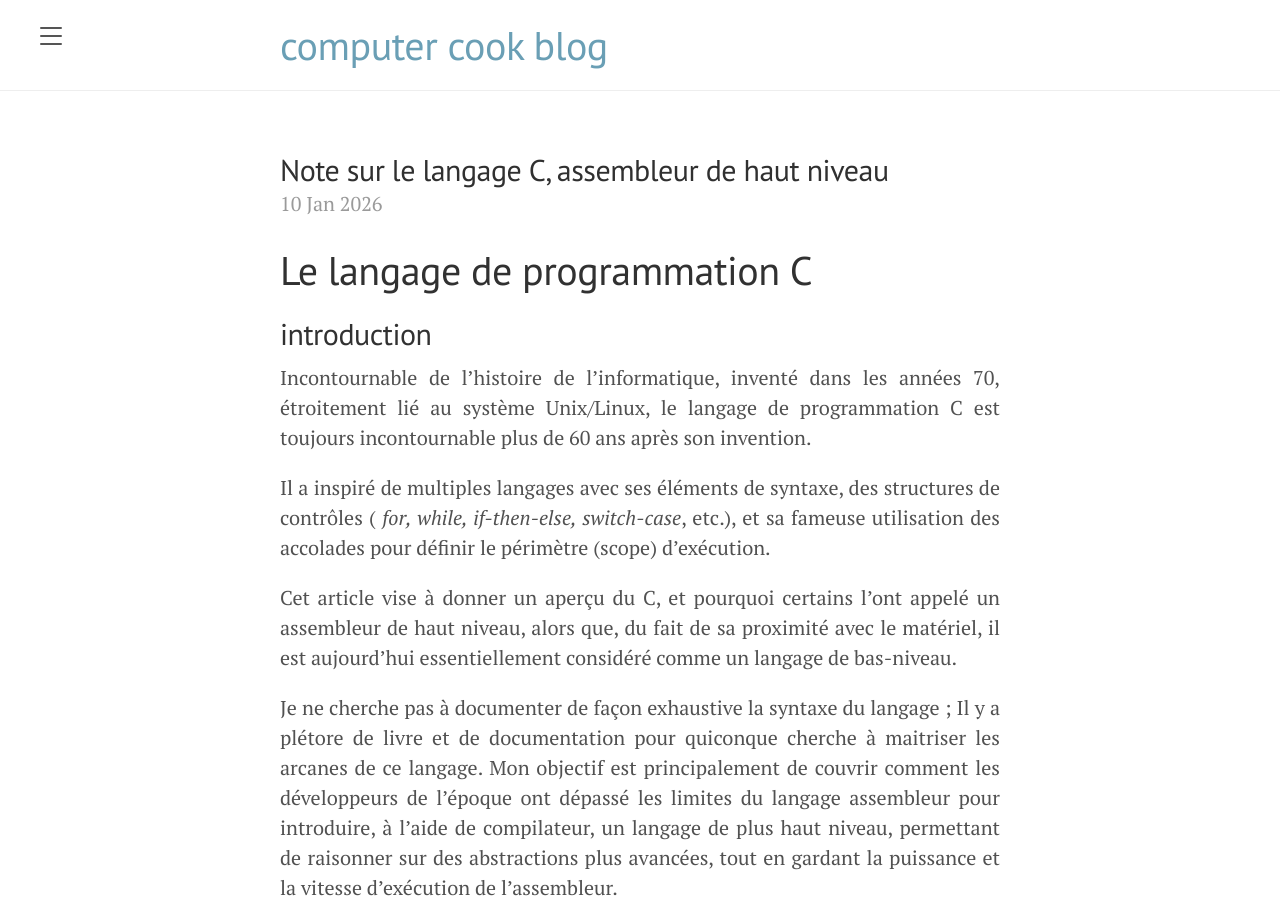
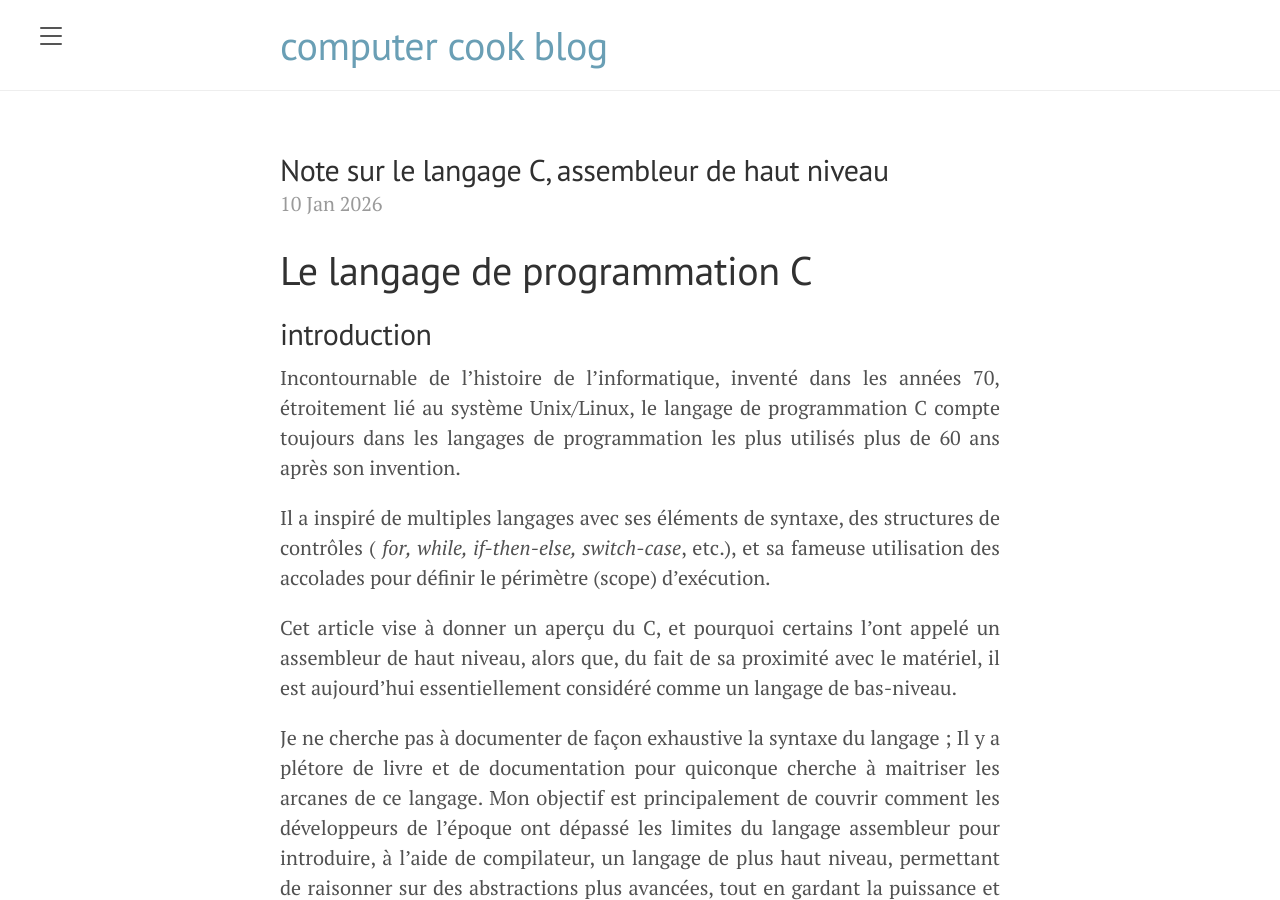
Before and after one commit to rvillemeur/rvillemeur.github.io, a Jekyll site: the page built from _posts/2026-01-06-etude-langage-c.md, in a window 1280 px wide and 900 px high. Built offline with Jekyll 4.4.1, drawn with Linux system fonts in a browser that asks for light colours.

Commit message:
reformulation de l'introduction

```diff
--- a/_posts/2026-01-06-etude-langage-c.md
+++ b/_posts/2026-01-06-etude-langage-c.md
@@ -12,7 +12,7 @@ draft: true
 
 ## introduction
 
-Incontournable de l'histoire de l'informatique, inventé dans les années 70, étroitement lié au système Unix/Linux, le langage de programmation C est toujours incontournable plus de 60 ans après son invention.
+Incontournable de l'histoire de l'informatique, inventé dans les années 70, étroitement lié au système Unix/Linux, le langage de programmation C compte toujours dans les langages de programmation les plus utilisés plus de 60 ans après son invention.
 
 Il a inspiré de multiples langages avec ses éléments de syntaxe, des structures de contrôles ( *for, while, if-then-else, switch-case*, etc.), et sa fameuse utilisation des accolades pour définir le périmètre (scope) d'exécution.
 
```
